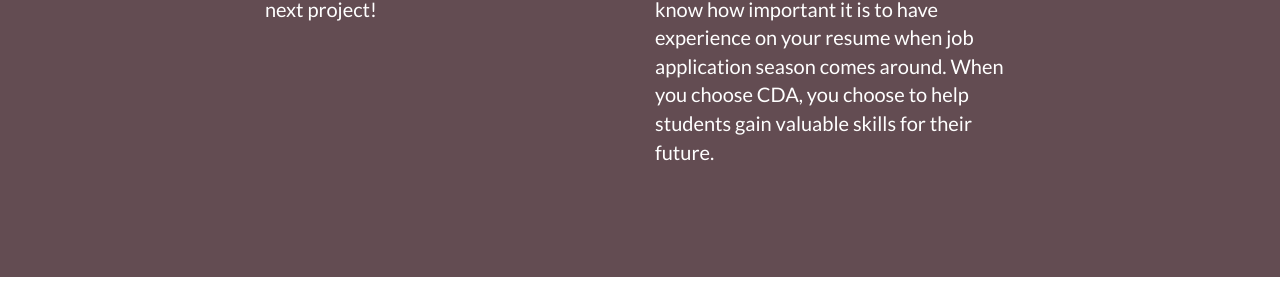
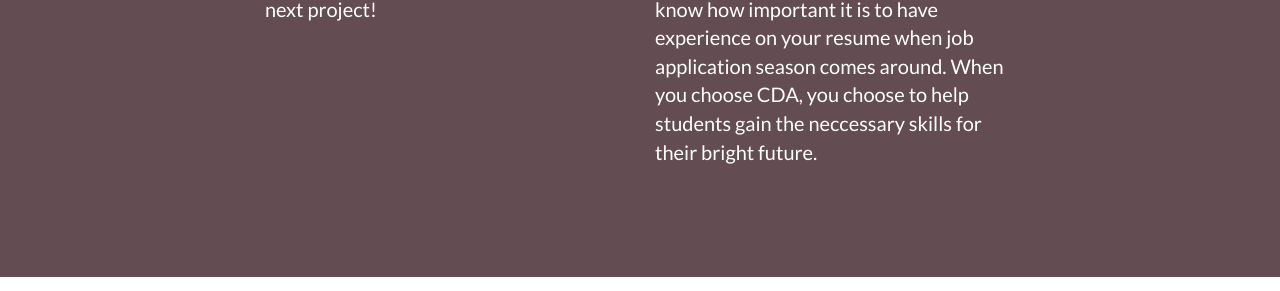
Before and after one commit to CDAwebhost/CDAwebhost, a Jekyll site: the page built from index.html, in a window 1280 px wide and 900 px high, scrolled down 1381 px. Shown: the part 606-897 px from the top of the window. Built offline with Jekyll 4.4.1, drawn with Linux system fonts in a browser that asks for light colours; some of the changed text lies outside the part shown.

Commit message:
Update about.html

```diff
--- a/_includes/about.html
+++ b/_includes/about.html
@@ -12,7 +12,7 @@
                     <p>Welcome to the CDA experience! We provide web/app development services for individuals, small businesses, start-ups, and organizations. Whether you want a new website, an upgrade of your current website, logo design (marketing material), or consulting (self starters, or web businesses), CDA is here for you. We make the process simple and communicate with you from start to finish while staying within your budget. Contact us in the section below for your next project! </p>
                 </div>
                 <div class="col-lg-4">
-                    <p>Not only do we provide a great experience for our clients, we also provide a great learning environment for our developers. Why is that important? Well, at CDA we believe in providing students, self taught developers, and professionals an environment where they can enhance their development and business skills, and gain experience in the field to prepare them for jobs they want to pursue. CDA works differently by offering project contracts because we know how important it is to have experience on your resume when job application season comes around. When you choose CDA, you choose to help students gain valuable skills for their future. </p>
+                    <p>Not only do we provide a great experience for our clients, we also provide a great learning environment for our developers. Why is that important? Well, at CDA we believe in providing students, self taught developers, and professionals an environment where they can enhance their development and business skills, and gain experience in the field to prepare them for jobs they want to pursue. CDA works differently by offering project contracts because we know how important it is to have experience on your resume when job application season comes around. When you choose CDA, you choose to help students gain the neccessary skills for their bright future. </p>
                 </div>
 
             </div>
```
